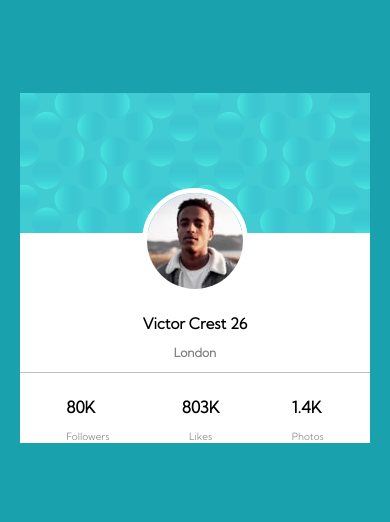
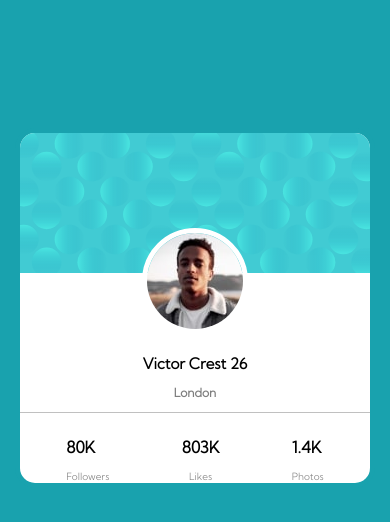
Before and after one commit to vpalonsog/profile-card-component, a plain HTML site: page index.html in a window 390 px wide. Drawn offline with Linux system fonts and the light colour scheme.

Commit message:
se agregó bordes al contenedor padre general y se aplicó responsive design

```diff
--- a/css/style.css
+++ b/css/style.css
@@ -8,10 +8,14 @@ body {
 }
 
 .container1 {
-    margin-top: 80px;
+    margin-top: 120px;
     display: flex;
     flex-wrap: wrap;
     border: 5px solid hsl(185, 75%, 39%);
+    border-radius: 20px;
+    overflow: hidden;
+    perspective: 1px;
+
 
 }
 
@@ -64,3 +68,5 @@ h3 {
     font-size: 10px;
     text-align: center;
 }
+
+@media screen and (max-width:375px) {}
--- a/index.html
+++ b/index.html
@@ -10,6 +10,7 @@
     <link rel="preconnect" href="https://fonts.gstatic.com">
     <link rel="preconnect" href="https://fonts.gstatic.com">
     <link href="https://fonts.googleapis.com/css2?family=Kumbh+Sans:wght@300&display=swap" rel="stylesheet">
+    <meta name="viewport" content="width=device-width, initial-scale=1.0">
 </head>
 
 <body>
```
